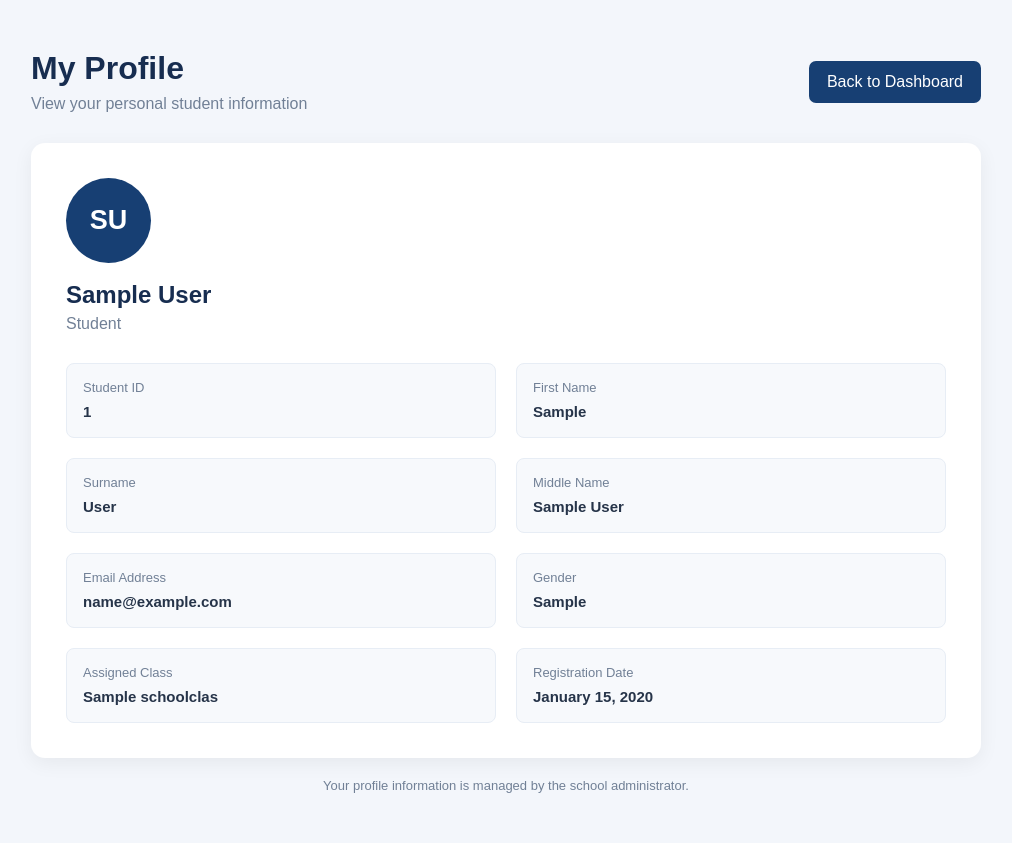
After one commit to KENTECH-001/Student-Management, a Django app: page /xtudent_profile in a window 1280 px wide. The commit adds this page. Shown: the whole page, without its empty margins (134-1146 px from the left). Run offline with Django 5.2, Linux system fonts and the light colour scheme; a user stored in the database is signed in; tables that the repository leaves empty hold one stand-in row (values such as "Sample post").

Commit message:
added the teacher and student profile and also the admin settings

```diff
--- a/myapp/admin.py
+++ b/myapp/admin.py
@@ -1,8 +1,9 @@
 from django.contrib import admin
 from . import models
-from myapp.models import Teacher, Student, SchoolClass
+from myapp.models import Teacher, Student, SchoolClass, SchoolSettings
 
 # Register your models here.
 admin.site.register(Teacher)
 admin.site.register(Student)
 admin.site.register(SchoolClass)
+admin.site.register(SchoolSettings)
--- a/myapp/models.py
+++ b/myapp/models.py
@@ -182,3 +182,32 @@ class Timetable(models.Model):
 
     def __str__(self):
         return f'{self.school_class.name} Timetable'
+
+
+
+
+
+class SchoolSettings(models.Model):
+    school_name = models.CharField(max_length=200)
+    school_logo = models.ImageField(
+        upload_to='school_logo/',
+        blank=True,
+        null=True
+    )
+    email = models.EmailField(blank=True)
+    phone = models.CharField(max_length=20, blank=True)
+    address = models.TextField(blank=True)
+
+    current_session = models.CharField(max_length=9)
+
+    current_term = models.CharField(
+        max_length=20,
+        choices=[
+            ('First Term', 'First Term'),
+            ('Second Term', 'Second Term'),
+            ('Third Term', 'Third Term')
+        ]
+    )
+
+    def __str__(self):
+        return self.school_name
--- a/myapp/urls.py
+++ b/myapp/urls.py
@@ -43,6 +43,9 @@ urlpatterns = [
     path('upload_timetable', views.upload_timetable, name='upload_timetable'),
     path('student_timetable', views.student_timetable, name='student_timetable'),
     path('teacher_timetable', views.teacher_timetable, name='teacher_timetable'),
+    path('admin_settings', views.admin_settings, name='admin_settings'),
+    path('xtudent_profile', views.student_profile, name='student_profile'),
+    path('teacher_profile', views.teacher_profile, name='teacher_profile')
 
     # path('api/view/', views.view, name='view'),
     # path('api/create/', views.create_api, name='create_api'),
--- a/myapp/views.py
+++ b/myapp/views.py
@@ -4,7 +4,7 @@ from django.contrib import messages, auth
 from django.contrib.auth.decorators import login_required, user_passes_test
 from django.contrib import messages, auth
 from django.contrib.auth.decorators import login_required, user_passes_test
-from .models import Student, Teacher, Student_attendance, StudentLogin, SchoolClass, Subject, StudentResult
+from .models import Student, Teacher, Student_attendance, StudentLogin, SchoolClass, Subject, StudentResult, Timetable, SchoolSettings
 from django.views.decorators.cache import never_cache
 from rest_framework.decorators import api_view, permission_classes
 from .serializers import StudentSerializer
@@ -76,6 +76,18 @@ def teacher_required(view_func):
     return user_passes_test(
         is_teacher, login_url='login_teacher'
     )(view_func)
+
+
+
+def is_student(user):
+    return user.is_authenticated and hasattr(user, 'student_login')
+
+
+
+def student_required(view_func):
+    return user_passes_test(
+        is_student,
+        login_url='confirm_student_id')(view_func)
 
 
 
@@ -255,6 +267,7 @@ def delete_teacher(request):
     return redirect('admin_dashboard')
 
 
+
 def confirm_student_id(request):
     if request.method == 'POST':
         student_id = request.POST.get('student_id')
@@ -282,6 +295,7 @@ def confirm_student_id(request):
 
 
 
+
 def test_mail(request, student):
     email = student.email
 
@@ -300,6 +314,7 @@ def test_mail(request, student):
         [email],
         fail_silently=False
     )
+
 
 
 
@@ -330,6 +345,7 @@ def verify_student(request):
         return redirect('verify_student')
 
     return render(request, 'verify_student.html')
+
 
 
 def register_student(request):
@@ -406,6 +422,7 @@ def login_student(request):
     return render(request, 'login_student.html')
 
 
+
 @admin_required
 @user_passes_test(is_admin)
 def new_student(request):
@@ -443,6 +460,7 @@ def new_student(request):
 
 
 
+
 def login_teacher(request):
     if request.method == 'POST':
         username = request.POST.get('username')
@@ -471,7 +489,8 @@ def login_teacher(request):
 
 
 
-@login_required(login_url='login_student')
+
+@student_required
 def student_dashboard(request):
     if not hasattr(request.user, 'student_login'):
         return redirect('role')
@@ -486,7 +505,7 @@ def student_dashboard(request):
 
 
 
-@login_required(login_url='login_teacher')
+@teacher_required
 def teacher_dashboard(request):
     if not hasattr(request.user, 'teacher'):
         return redirect('role')
@@ -720,7 +739,8 @@ def choose_attendance(request):
 
 
 
-@login_required(login_url='login_teacher')
+
+@teacher_required
 def my_students(request):
 
     if not hasattr(request.user, 'teacher'):
@@ -742,7 +762,7 @@ def my_students(request):
 
 
 
-@login_required(login_url='login_teacher')
+@teacher_required
 def add_results(request):
     teacher = request.user.teacher
 
@@ -841,7 +861,7 @@ def add_results(request):
 
 
 
-@login_required(login_url='login_student')
+@student_required
 def student_view_results(request):
     if not hasattr(request.user, 'student_login'):
         return redirect('role')
@@ -1055,7 +1075,7 @@ def teacher_timetable(request):
 
 
 
-@login_required(login_url='login_student')
+@student_required
 def student_timetable(request):
 
     if not hasattr(request.user, 'student_login'):
@@ -1071,6 +1091,74 @@ def student_timetable(request):
         'student': student,
         'timetable': timetable
     })
+
+
+
+@teacher_required
+def teacher_profile(request):
+    teacher = request.user.teacher
+
+    return render(request, 'teacher_profile.html', {
+        'teacher': teacher
+    })
+
+
+
+
+@student_required
+def student_profile(request):
+
+    if not hasattr(request.user, 'student_login'):
+        return redirect('role')
+
+    student = request.user.student_login.student
+
+    return render(request, 'student_profile.html', {
+        'student': student
+    })
+
+
+
+@admin_required
+def admin_settings(request):
+    settings, created = SchoolSettings.objects.get_or_create(
+        id=1,
+        defaults={
+            'school_name': 'My School',
+            'current_session': '2026/2027',
+            'current_term': 'First Term'
+        }
+    )
+
+    if request.method == 'POST':
+
+        settings.school_name = request.POST.get('school_name')
+        settings.email = request.POST.get('email')
+        settings.phone = request.POST.get('phone')
+        settings.address = request.POST.get('address')
+        settings.current_session = request.POST.get('current_session')
+        settings.current_term = request.POST.get('current_term')
+
+        if request.FILES.get('school_logo'):
+            settings.school_logo = request.FILES.get('school_logo')
+
+        settings.save()
+
+        messages.success(request, 'School settings updated successfully!')
+        return redirect('admin_settings')
+
+    return render(request, 'admin_settings.html', {
+        'settings': settings
+    })
+
+
+
+
+# @student_required
+# def current_student_data(request):
+#     current_student=request.user.student_login.student
+#     return render(request, 'student_dashboard.html', {'student':current_student})
+
 
 
 
--- /dev/null
+++ b/static/student_profile.css
@@ -0,0 +1,126 @@
+
+* {
+    margin: 0;
+    padding: 0;
+    box-sizing: border-box;
+}
+
+body {
+    font-family: Arial, sans-serif;
+    background: #f3f6fb;
+    color: #263449;
+}
+
+.profile-container {
+    width: 90%;
+    max-width: 950px;
+    margin: 50px auto;
+}
+
+.profile-header {
+    display: flex;
+    justify-content: space-between;
+    align-items: center;
+    gap: 20px;
+    margin-bottom: 30px;
+}
+
+.profile-header h1 {
+    color: #172d50;
+    margin-bottom: 8px;
+}
+
+.profile-header p {
+    color: #718096;
+}
+
+.back-btn {
+    text-decoration: none;
+    background: #173f73;
+    color: white;
+    padding: 12px 18px;
+    border-radius: 7px;
+}
+
+.profile-card {
+    background: white;
+    padding: 35px;
+    border-radius: 14px;
+    box-shadow: 0 5px 20px rgba(0, 0, 0, 0.06);
+}
+
+.profile-avatar {
+    width: 85px;
+    height: 85px;
+    background: #173f73;
+    color: white;
+    border-radius: 50%;
+    display: flex;
+    justify-content: center;
+    align-items: center;
+    font-size: 27px;
+    font-weight: bold;
+    margin-bottom: 18px;
+}
+
+.profile-card h2 {
+    color: #172d50;
+    margin-bottom: 6px;
+}
+
+.student-label {
+    color: #718096;
+    margin-bottom: 30px;
+}
+
+.profile-details {
+    display: grid;
+    grid-template-columns: repeat(2, 1fr);
+    gap: 20px;
+}
+
+.detail {
+    padding: 16px;
+    background: #f7f9fc;
+    border-radius: 8px;
+    border: 1px solid #e7edf5;
+    overflow-wrap: anywhere;
+}
+
+.detail span {
+    display: block;
+    color: #718096;
+    font-size: 13px;
+    margin-bottom: 8px;
+}
+
+.detail strong {
+    color: #263449;
+    font-size: 15px;
+}
+
+.readonly-note {
+    text-align: center;
+    color: #718096;
+    font-size: 13px;
+    margin-top: 20px;
+}
+
+@media (max-width: 600px) {
+    .profile-container {
+        margin: 25px auto;
+    }
+
+    .profile-header {
+        align-items: flex-start;
+        flex-direction: column;
+    }
+
+    .profile-card {
+        padding: 22px;
+    }
+
+    .profile-details {
+        grid-template-columns: 1fr;
+    }
+}
--- a/templates/admin_dashboard.html
+++ b/templates/admin_dashboard.html
@@ -29,7 +29,7 @@
                 <a href="{% url 'student_attendance' %}">▣ Attendance</a>
                 <a href="{% url 'admin_view_results' %}">▧ Results</a>
                 <a href="{% url 'upload_timetable' %}">▧ Upload Timetable</a>
-                <a href="#">⚙ Settings</a>
+                <a href="{% url 'admin_settings' %}">⚙ Settings</a>
             </nav>
 
             <div class="sidebar-bottom">
--- /dev/null
+++ b/templates/student_profile.html
@@ -0,0 +1,81 @@
+
+{% load static %}
+<!DOCTYPE html>
+<html lang="en">
+<head>
+    <meta charset="UTF-8">
+    <meta name="viewport" content="width=device-width, initial-scale=1.0">
+    <title>My Profile | EduManage</title>
+    <link rel="stylesheet" href="{% static 'student_profile.css' %}">
+</head>
+<body>
+
+    <div class="profile-container">
+        <header class="profile-header">
+            <div>
+                <h1>My Profile</h1>
+                <p>View your personal student information</p>
+            </div>
+            <a href="{% url 'student_dashboard' %}" class="back-btn">Back to Dashboard</a>
+        </header>
+
+        <section class="profile-card">
+            <div class="profile-avatar">
+                {{ student.firstName|first|upper }}{{ student.surname|first|upper }}
+            </div>
+
+            <h2>{{ student.firstName }} {{ student.surname }}</h2>
+            <p class="student-label">Student</p>
+
+            <div class="profile-details">
+                <div class="detail">
+                    <span>Student ID</span>
+                    <strong>{{ student.student_id }}</strong>
+                </div>
+
+                <div class="detail">
+                    <span>First Name</span>
+                    <strong>{{ student.firstName }}</strong>
+                </div>
+
+                <div class="detail">
+                    <span>Surname</span>
+                    <strong>{{ student.surname }}</strong>
+                </div>
+
+                <div class="detail">
+                    <span>Middle Name</span>
+                    <strong>{{ student.middleName|default:"Not provided" }}</strong>
+                </div>
+
+                <div class="detail">
+                    <span>Email Address</span>
+                    <strong>{{ student.email }}</strong>
+                </div>
+
+                <div class="detail">
+                    <span>Gender</span>
+                    <strong>{{ student.gender }}</strong>
+                </div>
+
+                <div class="detail">
+                    <span>Assigned Class</span>
+                    <strong>
+                        {{ student.assigned_class|default:"Not assigned" }}
+                    </strong>
+                </div>
+
+                <div class="detail">
+                    <span>Registration Date</span>
+                    <strong>{{ student.registrationDate|date:"F d, Y" }}</strong>
+                </div>
+            </div>
+        </section>
+
+        <p class="readonly-note">
+            Your profile information is managed by the school administrator.
+        </p>
+    </div>
+
+</body>
+</html>
--- a/templates/teacher_dashboard.html
+++ b/templates/teacher_dashboard.html
@@ -173,7 +173,7 @@
 
             <div class="section-heading">
                 <h2>My Information</h2>
-                <a href="#">View Profile</a>
+                <a href="{% url 'teacher_profile' %}">View Profile</a>
             </div>
 
             <div class="information-grid">
```
Also changed, not shown: static/admin_settings.css (added, +156 -0 lines), templates/admin_setings.html (added, +118 -0 lines), templates/student_dashboard.html (+6 -6 lines), templates/teacher_profile.html (added, +77 -0 lines), myapp/migrations/0013_schoolsettings.py (added).
